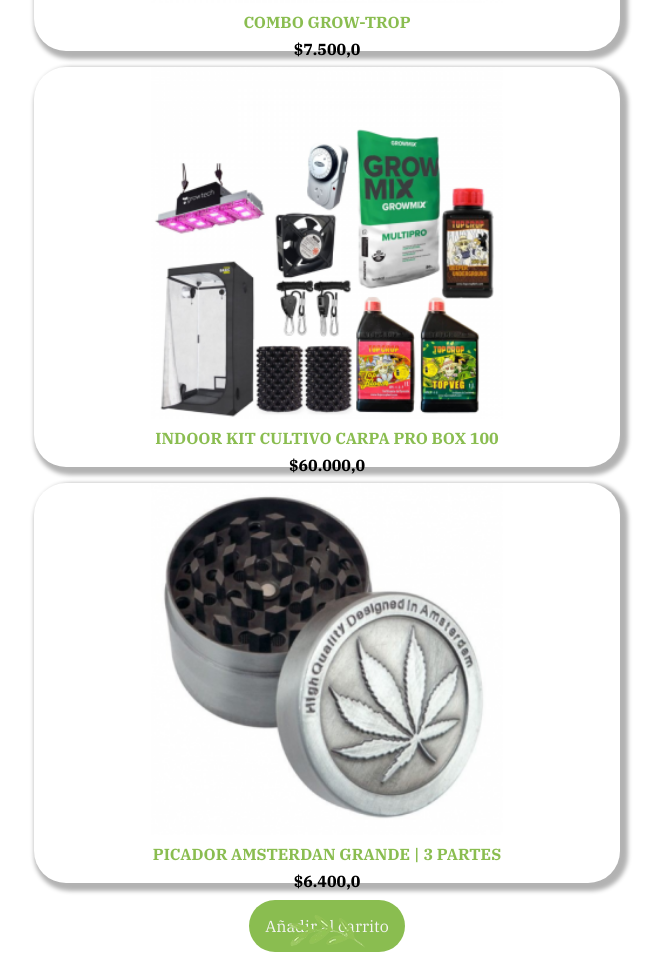
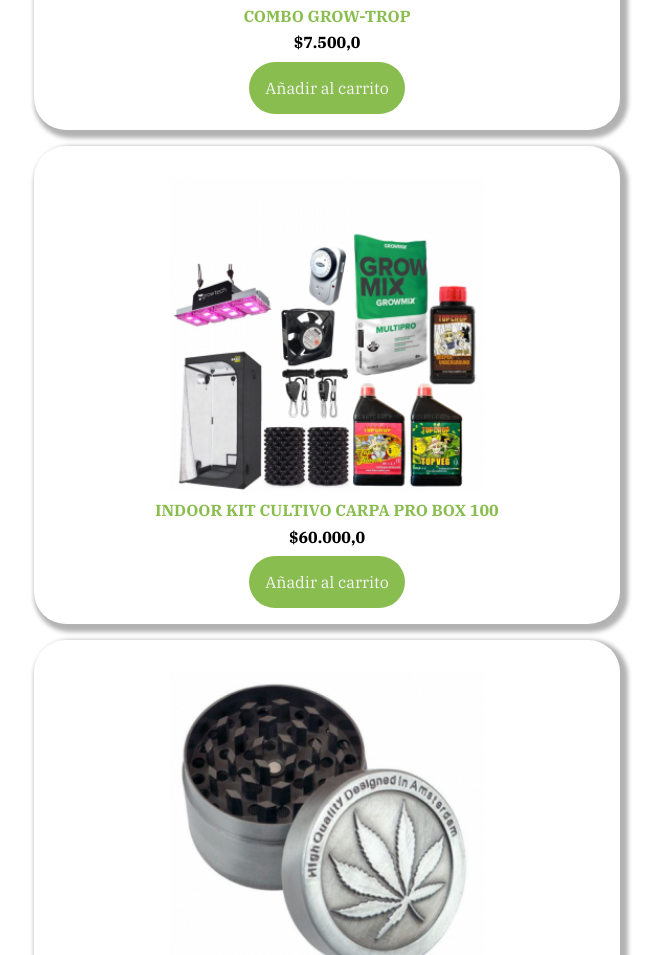
Before and after one commit to ismaelij/integrador, a plain HTML site: page index.html in a window 1280 px wide. Shown: the part 2764-3719 px from the top of the page, without its empty margins (313-974 px from the left). Drawn offline with Linux system fonts and the light colour scheme.

Commit message:
Arreglamos medidas

```diff
--- a/style.css
+++ b/style.css
@@ -182,10 +182,11 @@ nav{
     border-radius: 2rem;
     margin-bottom: 1rem;
     width: 90%;
-    height: 343px;
+    padding: 2rem;
+    /* height: 343px; */
 }
 .pp{
-    height: 365px;
+   /*  height: 365px; */
 }
 .precio{
     margin-bottom: 1.6rem;
@@ -315,9 +316,6 @@ footer{
     .texto_promocion .p2{
         font-size: 12px;
     }
-    .product{
-        height: 400px;
-    }
 }
 
 /* .product{
```
